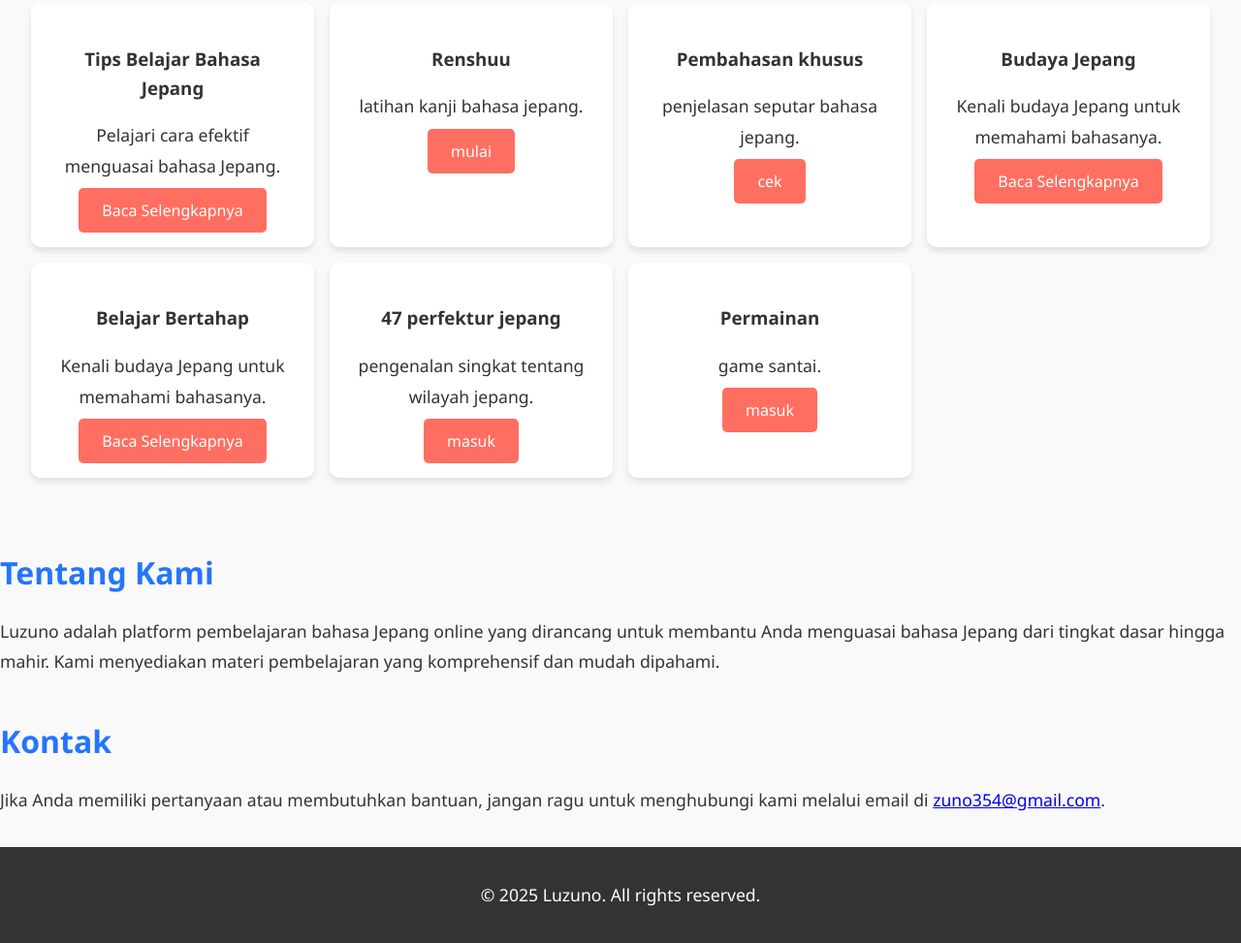
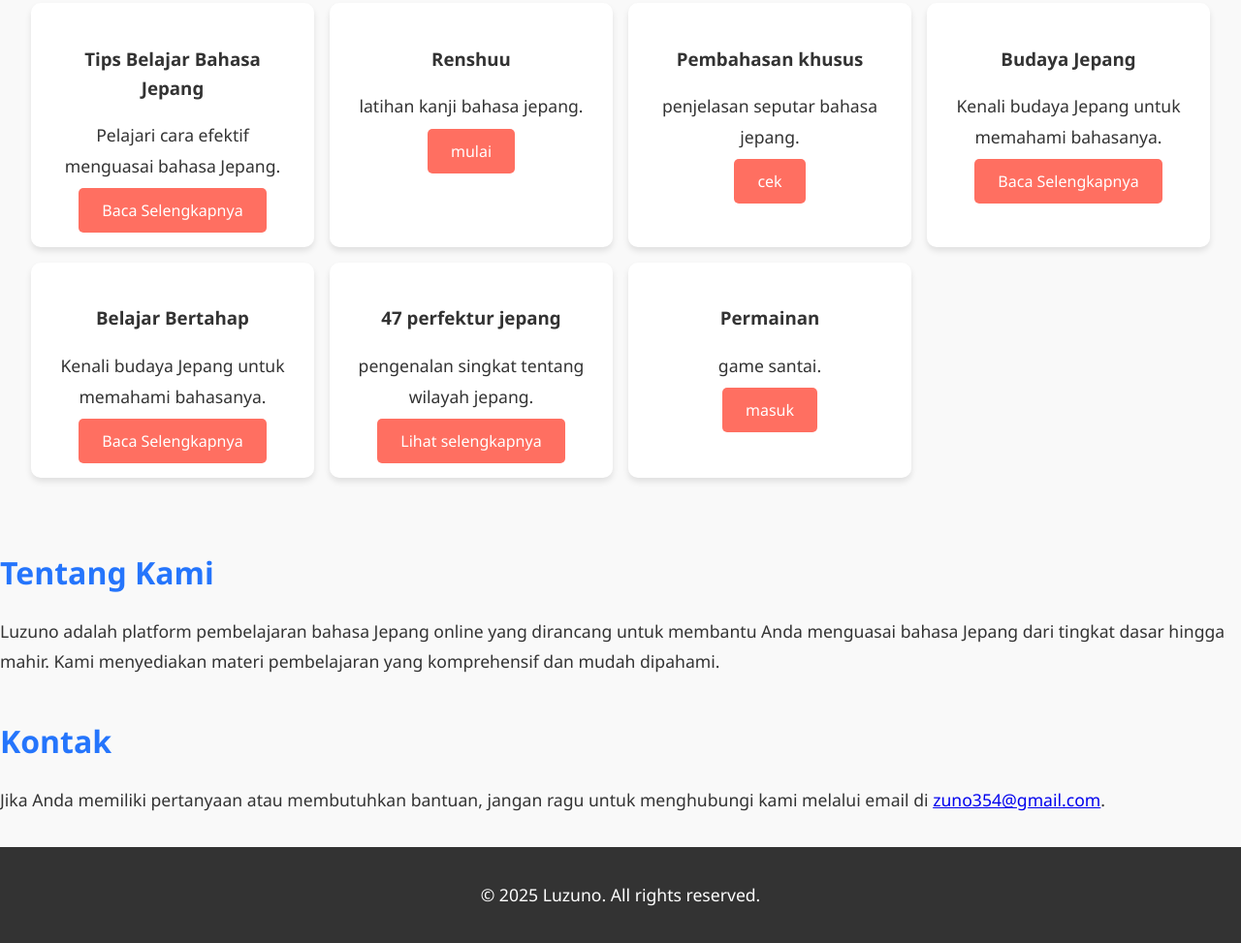
Before and after one commit to ziochy/ziochy-, a plain HTML site: page index.html in a window 1280 px wide. Shown: the part 1562-2535 px from the top of the page at 97% size. Drawn offline with nearby package versions, Linux system fonts and the light colour scheme; a script that the page names is missing.

Commit message:
Update index.html

```diff
--- a/index.html
+++ b/index.html
@@ -115,7 +115,7 @@
             <div class="blog-card animate__animated animate__fadeInRight">
                 <h3>47 perfektur jepang</h3>
                 <p>pengenalan singkat tentang wilayah jepang.</p>
-                <a href="perfektur/jepang.html" class="btn">masuk</a>
+                <a href="perfektur/jepang.html" class="btn">Lihat selengkapnya</a>
             </div>
             <div class="blog-card animate__animated animate__fadeInRight">
                 <h3>Permainan</h3>
```
